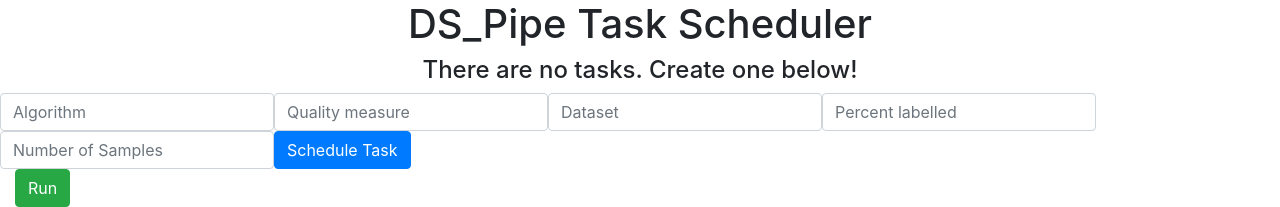
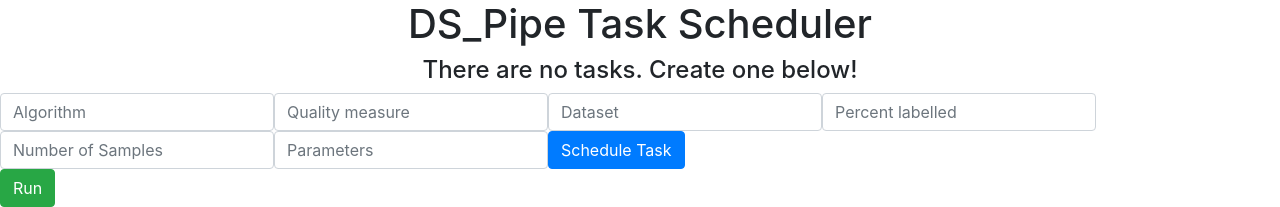
Before and after one commit to Goettcke/dspipe_web, a Flask app: template project/templates/profile.html in a window 1280 px wide. Shown: the part 56-263 px from the top of the page. Run offline with Flask 2, Linux system fonts and the light colour scheme; the template is opened without the code that fills it, so the values that code supplies are empty; some libraries are stand-ins or nearby versions.

Commit message:
added the parameters field to the profile form

```diff
--- a/project/__init__.py
+++ b/project/__init__.py
@@ -4,10 +4,13 @@ from flask import Flask
 from flask_sqlalchemy import SQLAlchemy
 from ds_pipe.datasets.dataset_loader import Dataset_Collections
 
-dc = Dataset_Collections() # This should really be removed for a snappier website
+# Loading the basic datasets
+dc = Dataset_Collections()
 dc_full_dict = dc.get_full_dictionary()
 datasets = dc.keel_datasets() + dc.chapelle_datasets()
 dataset_meta_information = [(dataset_name,  len(dataset.data[0]), len(dataset.target)) for dataset, dataset_name in datasets]
+
+# Setting the DB
 db = SQLAlchemy()
 
 
--- a/project/models.py
+++ b/project/models.py
@@ -11,6 +11,7 @@ class Todo(db.Model):
     per = db.Column(db.Integer, nullable=False)
     number_of_samples = db.Column(db.Integer, nullable=False)
     date_created = db.Column(db.DateTime, default=datetime.utcnow)
+    parameters = db.Column(db.String(200), nullable=False)
     user_id = db.Column(db.Integer, ForeignKey("user.id", ondelete="CASCADE"))
 
 
--- a/project/templates/profile.html
+++ b/project/templates/profile.html
@@ -2,7 +2,9 @@
 
 {% block head %}
 <title>ds_pipe</title>
+
 {% endblock %}
+
 
 {% block body %}
 <div class="container-fluid">
@@ -18,6 +20,7 @@
                 <th>Quality measure</th>
                 <th>Percent Unlabelled</th>
                 <th>Number of samples</th>
+                <th>Parameters</th>
                 <th>Added</th>
                 <th>Actions</th>
             </tr>
@@ -29,7 +32,9 @@
                 <td>{{ task.q_measure }}</td>
                 <td>{{ task.per }}</td>
                 <td>{{ task.number_of_samples }}</td>
+                <td>{{ task.parameters }}</td>
                 <td>{{ task.date_created.date() }}</td>
+
                 <td>
                     <a href="/delete/{{task.id}}">Delete</a>
                     <br>
@@ -41,38 +46,55 @@
     {% endif %}
     <div class="row">
 
+            <form class="form-inline" name="myForm" action="/profile" method="POST">
+
                 <div class="col-">
-            <form class="form-inline" action="/profile" method="POST">
-
                 <label for="algorithm" class="form-label"></label>
                 <input type="text" class="form-control" name="algorithm" id="algorithm" placeholder="Algorithm">
+                </div>
 
+                <div class="col-">
                 <label for="q_measure" class="form-label"></label>
                 <input type="text" class="form-control" name="q_measure" id="q_measure" placeholder="Quality measure">
+                </div>
 
 
-
+                <div class="col-">
                 <label for="dataset_name" class="form-label"></label>
                 <input type="text" class="form-control" name="dataset_name" id="dataset_name" placeholder="Dataset">
+                </div>
 
+                <div class="col-">
                 <label for="percent_labelled" class="form-label"></label>
                 <input type="text" class="form-control" name="percent_labelled" id="percent_labelled" placeholder="Percent labelled">
+                </div>
 
+                <div class="col-">
                 <label for="number_of_samples" class="form-label"></label>
                 <input type="text" class="form-control"  name="number_of_samples" id="number_of_samples" placeholder="Number of Samples">
+                </div>
+
+                <div class="col-">
+                <label for="parameters" class="form-label"></label>
+                <input type="text" class="form-control"  name="parameters" id="parameters" placeholder="Parameters">
+                </div>
 
                 <button type="submit" class="btn btn-primary" value="Add Task">Schedule Task</button>
+
                 </form>
-        </div>
 
-        <div class="col-sm">
+                <div class="col-">
                 <form action="/run" method="POST">
                     <button type="submit" class="btn btn-success" value="Run">Run</button>
                 </form>
                 </div>
 
             </div>
+
         </div>
+</div>
+
+
 
 
 
--- a/project/templates/update.html
+++ b/project/templates/update.html
@@ -15,6 +15,7 @@
             <input type="text" name="q_measure" id="q_measure" value="{{task.q_measure}}">
             <input type="text" name="percent_labelled" id="percent_labelled" value="{{task.per}}">
             <input type="text" name="number_of_samples" id="number_of_samples" value="{{task.number_of_samples}}">
+            <input type="text" name="parameters" id="parameters" value="{{task.parameters}}">
             <input type="submit" value="Update">
         </form>
     </div>
```
Also changed, not shown: project/main.py (+7 -1 lines). Lines whose indentation alone changed are shown as unchanged.
